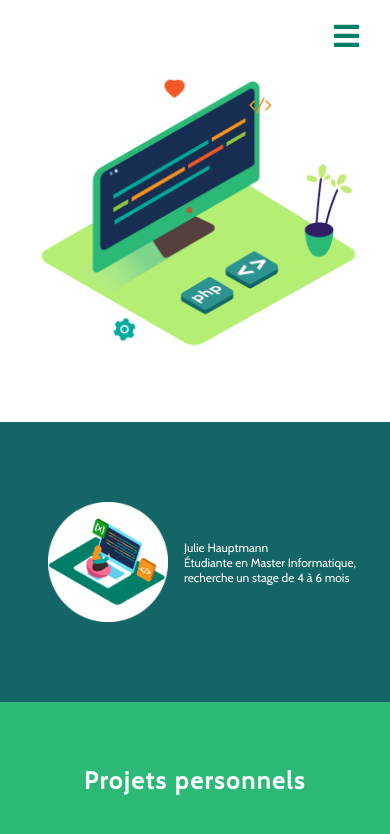
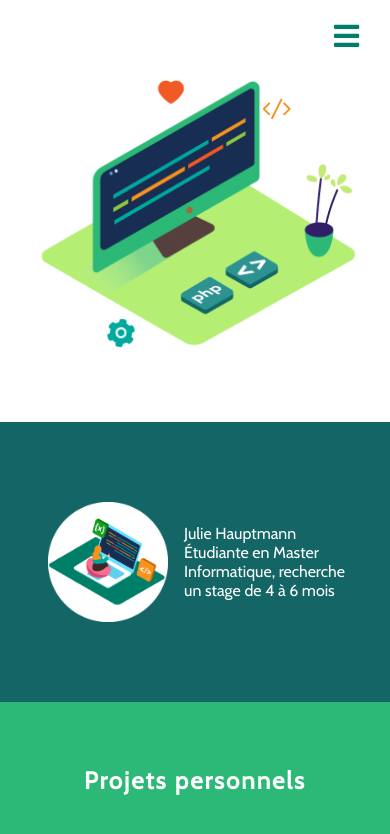
Before and after one commit to Julie-Ha/portfolio, a React (Create React App) app: page / in a window 390 px wide. Shown: the top 834 px of the page. Built offline with nearby package versions, Linux system fonts and the light colour scheme.

Commit message:
style edited

```diff
--- a/src/components/About.css
+++ b/src/components/About.css
@@ -4,6 +4,7 @@
   display: flex;
   align-items: center;
   justify-content: center;
+  font-size: 1rem;
 }
 
 .picture {
@@ -22,7 +23,6 @@
 
 @media only screen and (max-width: 800px) {
   .about-text p {
-    font-size: 12px;
     font-weight: 100;
   }
 
--- a/src/components/Footer.css
+++ b/src/components/Footer.css
@@ -3,7 +3,7 @@ footer {
   padding-top: 4rem;
   padding-bottom: 4rem;
   color: var(--white);
-  font-size: 14px;
+  font-size: 0.75rem;
   text-align: center;
   position: relative;
 }
--- a/src/components/Header.css
+++ b/src/components/Header.css
@@ -41,7 +41,7 @@ header .banner {
 }
 
 .nav-menu {
-  min-height: 48px;
+  min-height: 3rem;
   width: auto;
   text-align: center;
 }
@@ -49,13 +49,13 @@ header .banner {
 .nav-menu li {
   position: relative;
   list-style: none;
-  height: 48px;
+  height: 3rem;
   display: inline-block;
 }
 
 .nav-link {
   display: inline-block;
-  font-size: 16px;
+  font-size: 1rem;
   padding: 8px 13px;
   line-height: 32px;
   cursor: pointer;
@@ -74,7 +74,7 @@ header .banner {
 
 .icon1 {
   color: var(--light-orange);
-  font-size: 50px;
+  font-size: 3rem;
   position: absolute;
   top: 20%;
   right: 30%;
@@ -85,7 +85,7 @@ header .banner {
 .icon2 {
   display: flex;
   color: var(--teal);
-  font-size: 50px;
+  font-size: 3rem;
   position: absolute;
   top: 75%;
   right: 65%;
@@ -95,7 +95,7 @@ header .banner {
 
 .icon3 {
   color: var(--orange);;
-  font-size: 50px;
+  font-size: 3rem;
   position: absolute;
   top: 18%;
   right: 52%;
@@ -159,6 +159,10 @@ header .banner {
   }
 
   .icon1, .icon2, .icon3 {
-    font-size: 25px;
+    font-size: 2rem;
+  }
+
+  .icon1 {
+    right: 25%;
   }
 }
```
